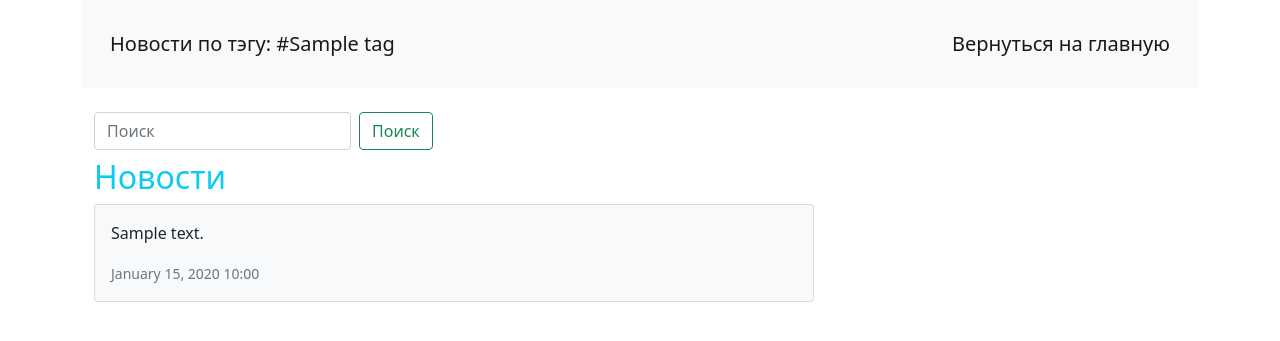
After one commit to Yakov32/symfony-news, a Symfony app: template templates/tag/index.html.twig in a window 1280 px wide. The commit adds this page. Shown: the top 341 px of the page. Run offline with Twig, Linux system fonts and the light colour scheme; the template is opened without the code that fills it: most values are stand-ins (such as "Sample title", 1, 10 or a date in 2020); some libraries are stand-ins or nearby versions.

Commit message:
added pagination, add search posts by tag

```diff
--- a/composer.json
+++ b/composer.json
@@ -13,6 +13,7 @@
         "doctrine/doctrine-bundle": "^2.2",
         "doctrine/doctrine-migrations-bundle": "^3.0",
         "doctrine/orm": "^2.8",
+        "knplabs/knp-paginator-bundle": "^5.4",
         "phpdocumentor/reflection-docblock": "^5.2",
         "sensio/framework-extra-bundle": "^5.1",
         "symfony/asset": "5.2.*",
--- a/config/bundles.php
+++ b/config/bundles.php
@@ -12,4 +12,5 @@ return [
     Doctrine\Bundle\MigrationsBundle\DoctrineMigrationsBundle::class => ['all' => true],
     Symfony\Bundle\SecurityBundle\SecurityBundle::class => ['all' => true],
     Twig\Extra\TwigExtraBundle\TwigExtraBundle::class => ['all' => true],
+    Knp\Bundle\PaginatorBundle\KnpPaginatorBundle::class => ['all' => true],
 ];
--- a/src/Controller/CollectController.php
+++ b/src/Controller/CollectController.php
@@ -36,6 +36,6 @@ class CollectController
 
         $this->postMapper->mapData($posts);
 
-        return new Response(print_r($posts));
+        return new Response(print_r($collected_posts));
     }
 }
--- /dev/null
+++ b/templates/tag/index.html.twig
@@ -0,0 +1,42 @@
+{% extends 'base.html.twig' %}
+
+{% block header %}
+    <header class="mb-3">
+        <nav class="navbar navbar-light bg-light">
+            <div class="container-fluid">
+                <a class="navbar-brand m-3">Новости по тэгу: #{{ tag }}</a>
+                <a class="navbar-brand link" href="/">Вернуться на главную</a>
+            </div>
+        </nav>
+    </header>
+{% endblock %}
+{% block content %}
+<div class="container-fluid">
+    <nav class="navbar navbar-light">
+        <div class="">
+            <form class="d-flex">
+                <input class="form-control me-2" type="search" placeholder="Поиск" aria-label="Поиск">
+                <button class="btn btn-outline-success" type="submit">Поиск</button>
+            </form>
+        </div>
+    </nav>
+    <div class="row">
+        <div class="col-8">
+            <h2 class="text-info">Новости</h2>
+
+            {% for post in posts %}
+                <div class="card mb-3 bg-light">
+                    <div class="card-body">
+                        <p class="card-text">{{ post.text }}</p>
+                        <p class="card-text"><small class="text-muted">{{ post.publishedAt|date }}</small></p>
+                    </div>
+                </div>
+            {% endfor %}
+
+            </div>
+        </div>
+
+
+    </div>
+</div>
+{% endblock %}
```
Also changed, not shown: src/Controller/IndexController.php (+9 -6 lines), src/Controller/TagController.php (+24 -0 lines), src/Repository/PostRepository.php (+16 -2 lines), templates/index/index.html.twig (+6 -1 lines), templates/index/test.html.twig (added, +20 -0 lines), 4 other files.
